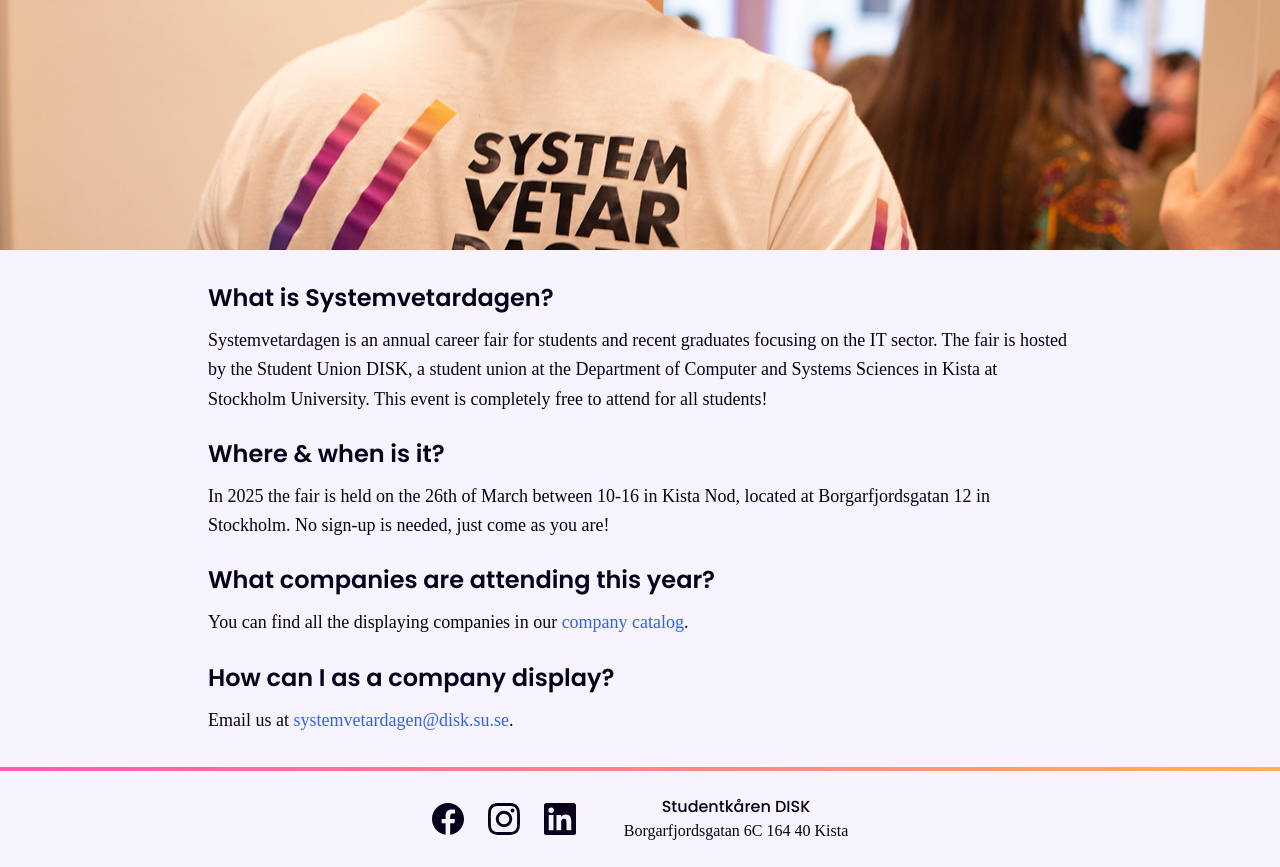
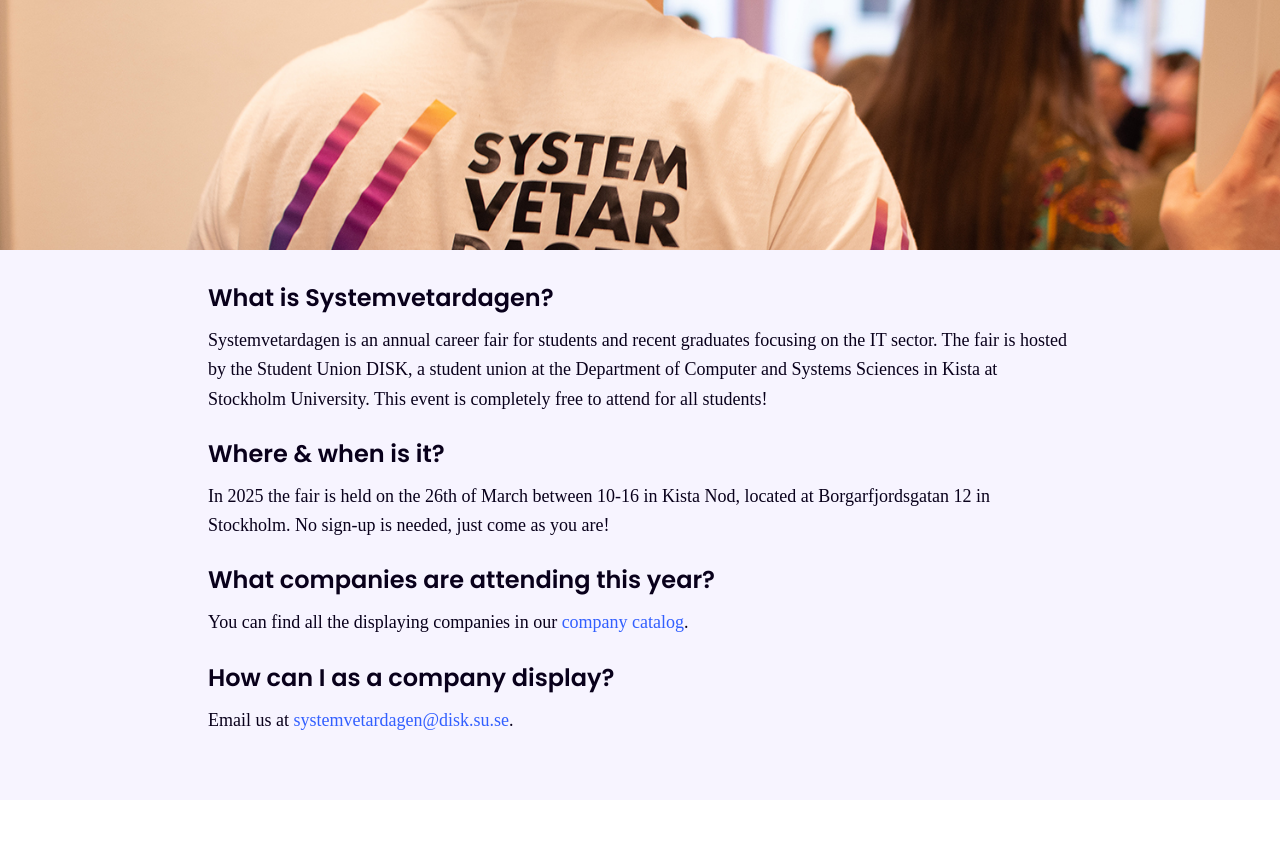
Before and after one commit to Systemvetardagen/Systemvetardagen, a React (Vite) app: page /about in a window 1280 px wide. After the commit the page ends 800 px from the top, so only its background shows below. Built offline with nearby package versions, Linux system fonts and the light colour scheme.

Commit message:
about page text part

```diff
--- a/src/pages/About.tsx
+++ b/src/pages/About.tsx
@@ -1,5 +1,5 @@
 import React from 'react';
-import Footer from '../components/Footer';
+
 import logoWithShirt from '../assets/2024logoWithShirt.jpg';
 
 const About = () => {
@@ -72,7 +72,9 @@ const About = () => {
                     </section>
                 </div>
             </div>
-            <Footer />
+            {/* need add project group
+            need add Our partners */}
+            {/* <Footer /> */}
         </div>
     );
 };
```
